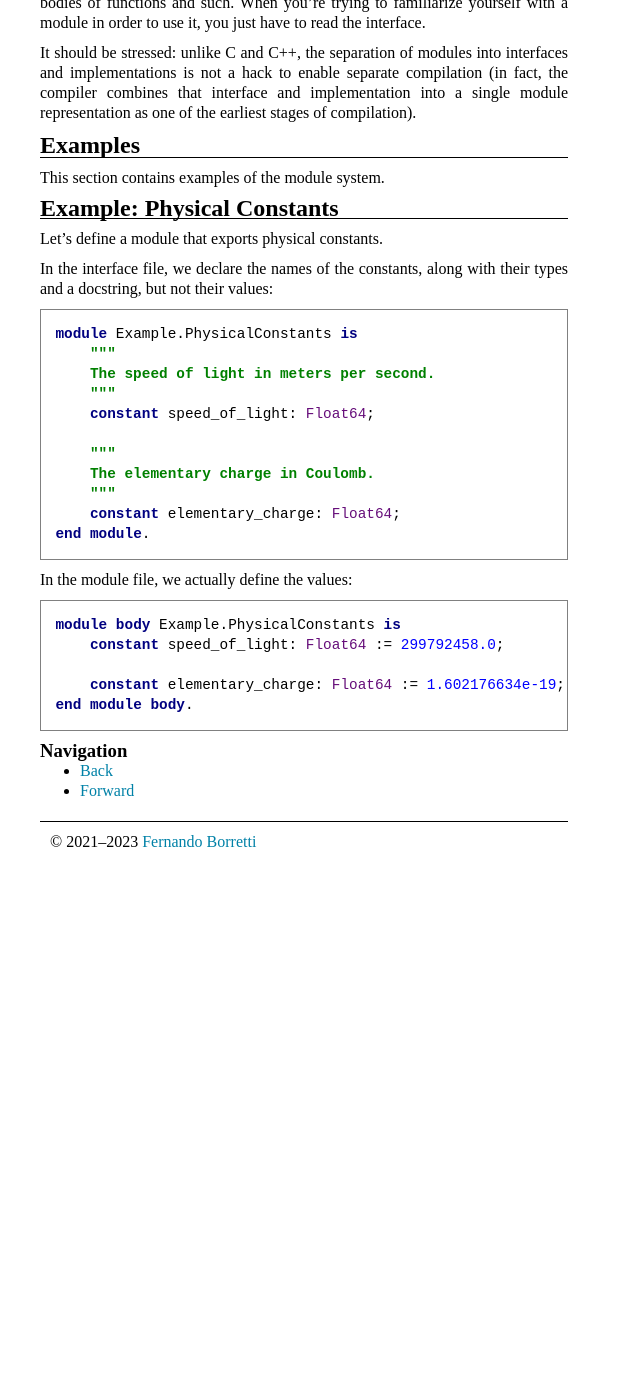
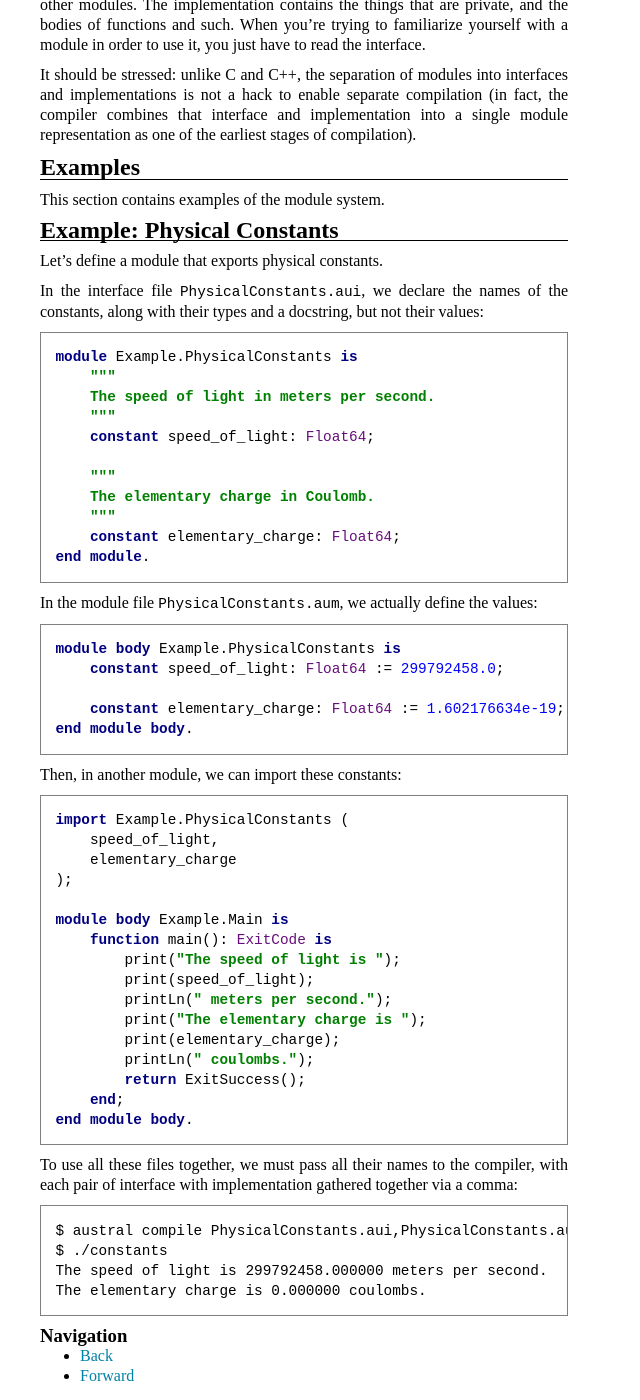
Before and after one commit to austral/austral.github.io, a Jekyll site: the page built from tutorial/modules.md, in a window 1280 px wide and 1400 px high, scrolled down 1100 px. Shown: the whole window, without its empty margins (0-640 px from the left). Built offline with Jekyll 4.4.1, drawn with Linux system fonts in a browser that asks for light colours; before the commit the page ends 1962 px from its top, so only the background shows below that; some of the changed text lies outside the part shown.

Commit message:
Describe multi-file programs in the tutorial (#66)
* Give file extensions of interfaces/implementations

* Add `import` instructions

````diff
--- a/tutorial/modules.md
+++ b/tutorial/modules.md
@@ -52,8 +52,8 @@ constructor and transformation functions enforce certain invariants.
 
 # Interfaces and Implementations
 
-Austral separates modules into a _module interface_ file and a _module body_
-file.
+Austral separates modules into a _module interface_ file, with file extension
+`.aui`, and a _module body_ file, with file extension `.aum`.
 
 The point of separating interfaces and implementations is readability: the
 interface describes all the things module's declarations that are public and
@@ -75,8 +75,8 @@ This section contains examples of the module system.
 
 Let's define a module that exports physical constants.
 
-In the interface file, we declare the names of the constants, along with their
-types and a docstring, but not their values:
+In the interface file `PhysicalConstants.aui`, we declare the names of the
+constants, along with their types and a docstring, but not their values:
 
 ```austral
 module Example.PhysicalConstants is
@@ -92,7 +92,7 @@ module Example.PhysicalConstants is
 end module.
 ```
 
-In the module file, we actually define the values:
+In the module file `PhysicalConstants.aum`, we actually define the values:
 
 ```austral
 module body Example.PhysicalConstants is
@@ -102,6 +102,37 @@ module body Example.PhysicalConstants is
 end module body.
 ```
 
+Then, in another module, we can import these constants:
+
+```austral
+import Example.PhysicalConstants (
+    speed_of_light,
+    elementary_charge
+);
+
+module body Example.Main is
+    function main(): ExitCode is
+        print("The speed of light is ");
+        print(speed_of_light);
+        printLn(" meters per second.");
+        print("The elementary charge is ");
+        print(elementary_charge);
+        printLn(" coulombs.");
+        return ExitSuccess();
+    end;
+end module body.
+```
+
+To use all these files together, we must pass all their names to the compiler,
+with each pair of interface with implementation gathered together via a comma:
+
+```bash
+$ austral compile PhysicalConstants.aui,PhysicalConstants.aum Main.aum --entrypoint=Example.Main:main --output=constants
+$ ./constants
+The speed of light is 299792458.000000 meters per second.
+The elementary charge is 0.000000 coulombs.
+```
+
 ### Navigation
 
 - [Back](/tutorial/hello-world)
````
